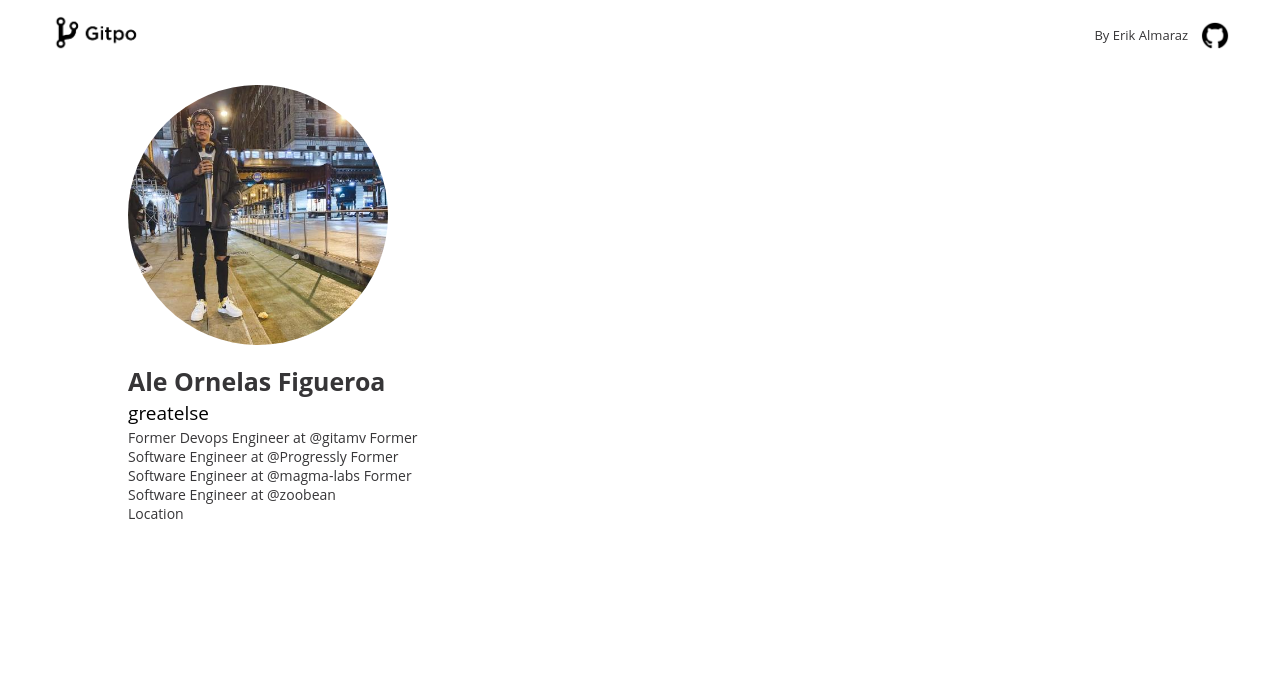
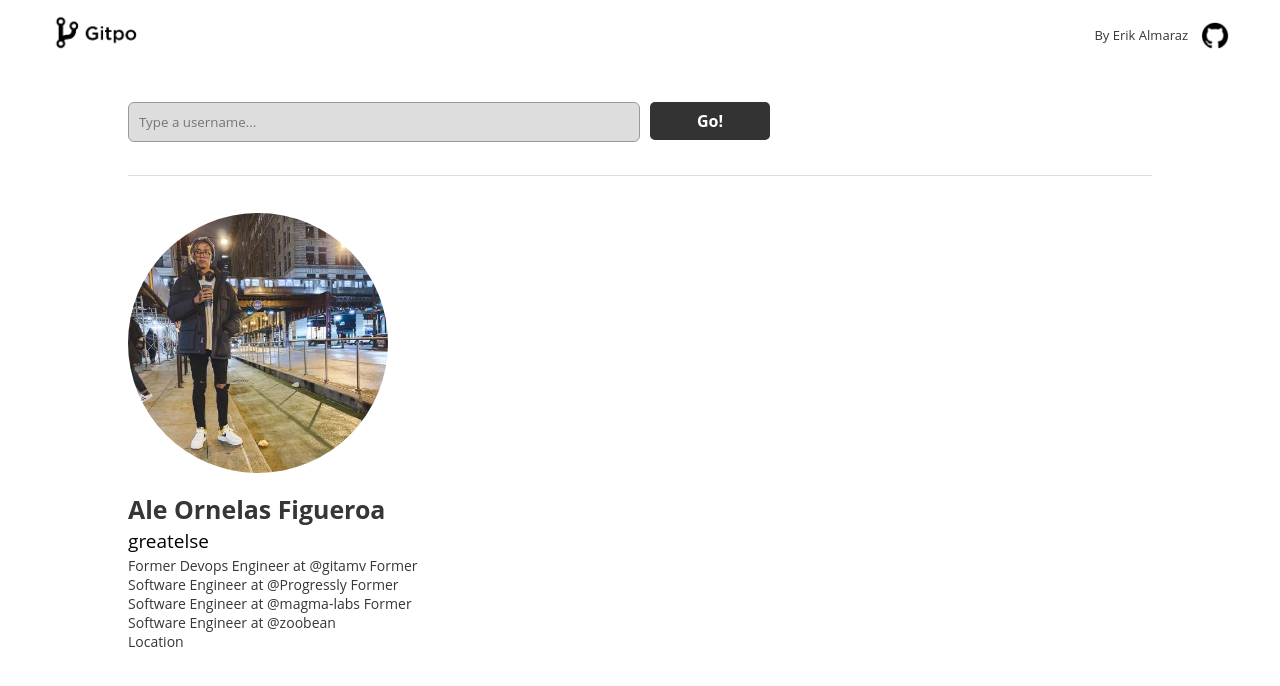
Before and after one commit to erikalmaraz/gitpo-finder, a React (Create React App) app: page /user/1 in a window 1280 px wide. Shown: the top 686 px of the page. Built offline with nearby package versions, Linux system fonts and the light colour scheme.

Commit message:
Reuse finder component in top of user detail

```diff
--- a/src/components/UserFinder/UserFinder.tsx
+++ b/src/components/UserFinder/UserFinder.tsx
@@ -1,6 +1,7 @@
-import React from "react";
+import React, { FC } from "react";
 import { Finder, SubmitButton } from "./Styles";
-const UserFinder = () => {
+import props from './interfaces';
+const UserFinder: FC<props> = ({ placeholder }: props) => {
   return (
     <>
       <div>
--- /dev/null
+++ b/src/components/UserFinder/interfaces.ts
@@ -0,0 +1,5 @@
+interface Props {
+  placeholder?: string;
+}
+
+export default Props;
--- a/src/pages/Home/Home.tsx
+++ b/src/pages/Home/Home.tsx
@@ -1,6 +1,6 @@
 import React from "react";
-import UserFinder from "../../components/UserFinder/UserFinder"
-import { WrapperSection} from './Styles'
+import UserFinder from "../../components/UserFinder/UserFinder";
+import { WrapperSection } from "./Styles";
 function Home() {
   return (
     <React.Fragment>
--- a/src/pages/User/Styles.ts
+++ b/src/pages/User/Styles.ts
@@ -1,7 +1,26 @@
-import styled from 'styled-components';
+import styled from "styled-components";
 export const CenterContainter = styled.div`
   width: 80%;
   margin: 0 auto;
   display: flex;
   justify-content: space-between;
 `;
+
+export const FinderContainer = styled.div`
+  width: 80%;
+  margin: 0 auto;
+  margin-bottom: 22px;
+  margin-top: 22px;
+  border-bottom: 1px solid #ddd;
+  padding-bottom: 23px;
+  display: flex;
+  div {
+    &:nth-child(1) {
+      width: 50%;
+    }
+    &:nth-child(2) {
+      width: 200px;
+      margin-left: 10px;
+    }
+  }
+`;
--- a/src/pages/User/User.tsx
+++ b/src/pages/User/User.tsx
@@ -1,13 +1,22 @@
 import React from "react";
 import Sidebar from "../../components/Sidebar/Sidebar";
+import UserFinder from "../../components/UserFinder/UserFinder"
 import * as S from "./Styles";
+
 const User = () => {
   return (
     <>
       <section>
+        {/* Search Other User */}
+        <S.FinderContainer>
+          <UserFinder />
+        </S.FinderContainer>
+        {/* End Search Other User */}
         <S.CenterContainter>
           <Sidebar />
+          {/* Repositories Tab */}
           <div></div>
+          {/* End Repositories Tab */}
         </S.CenterContainter>
       </section>
     </>
```
Also changed, not shown: src/components/RepositoryList/RepositoryList.tsx (added, +17 -0 lines).
